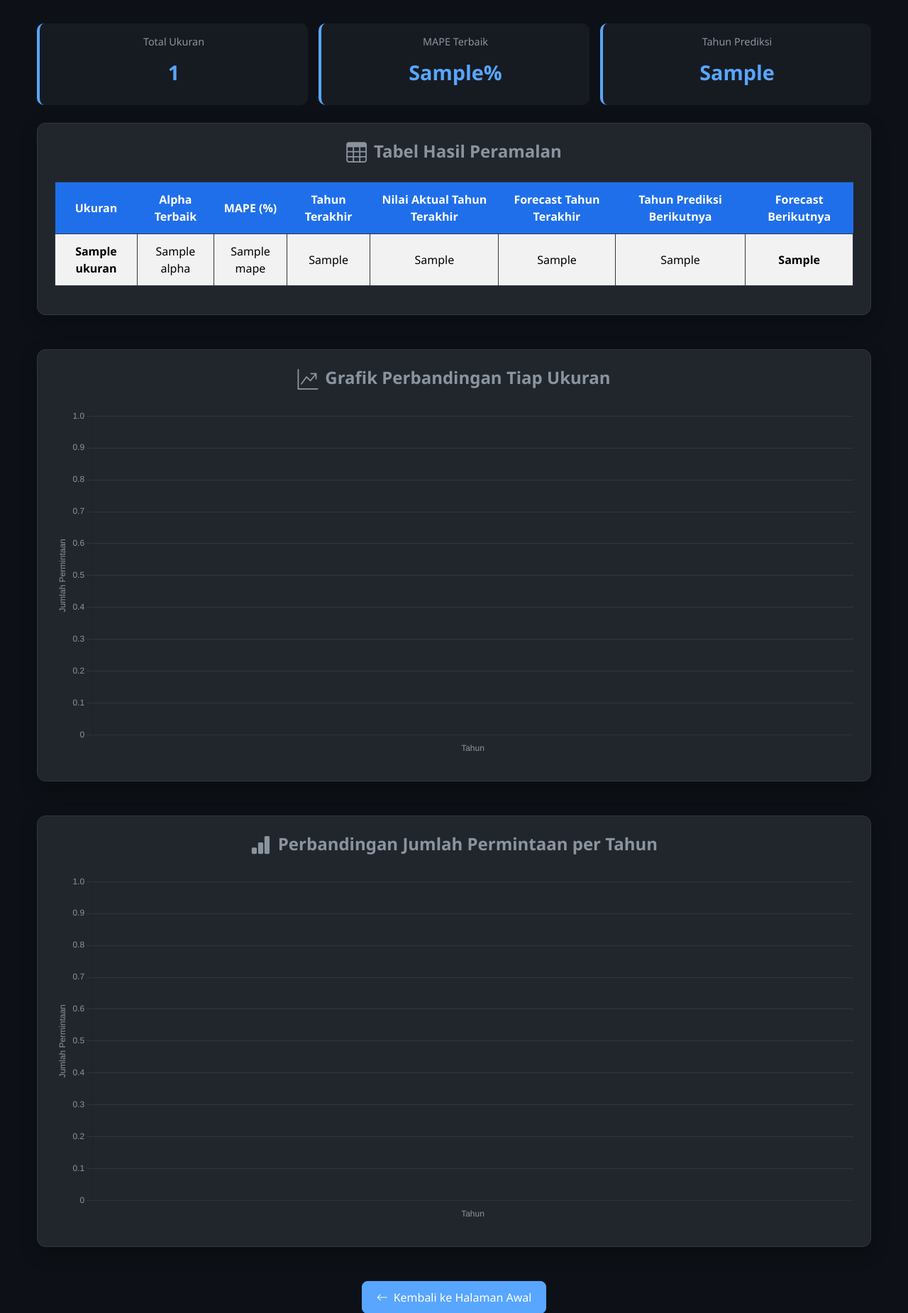
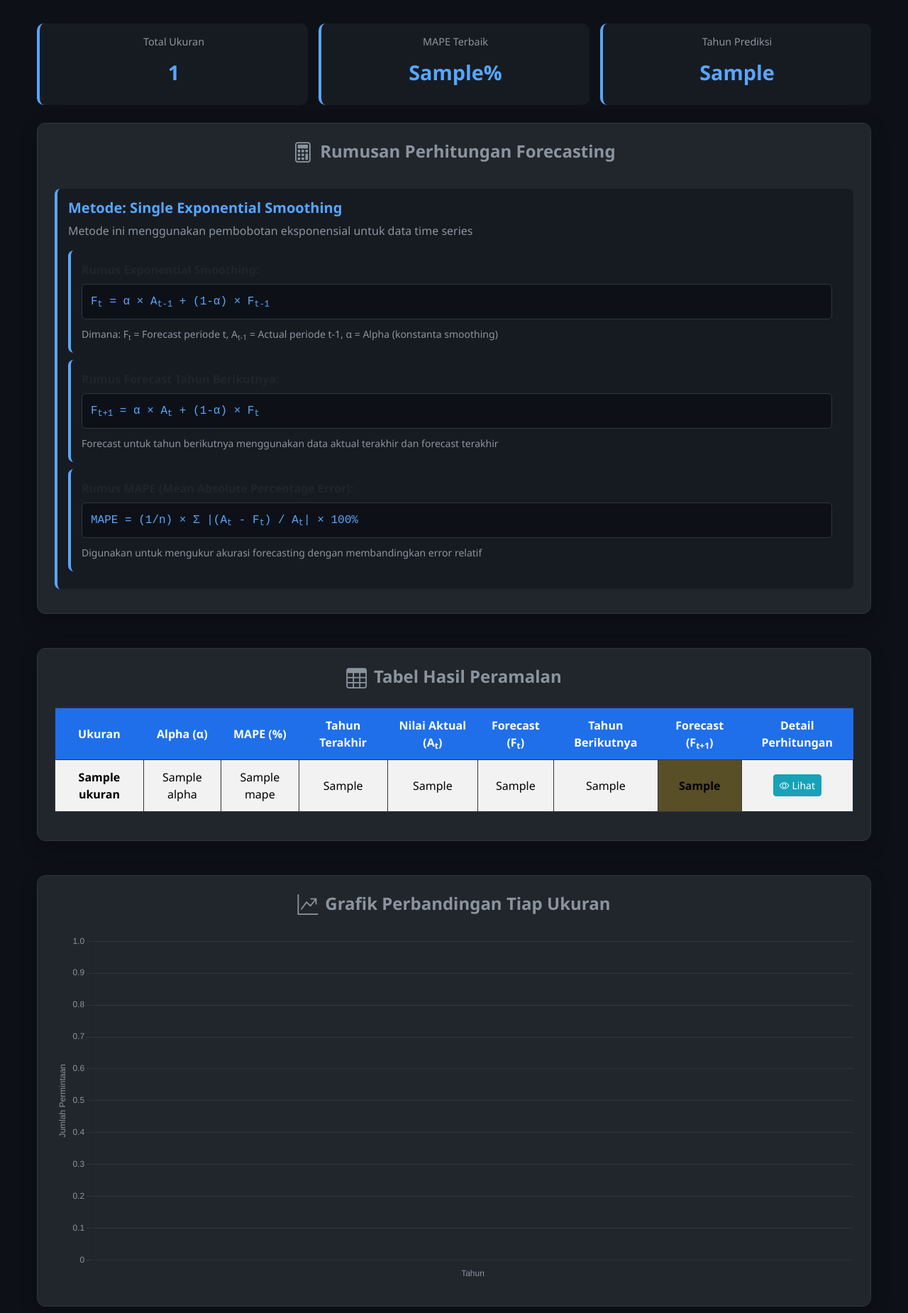
Before and after one commit to nakzuwu/BackendAplikasiAlamamater, a Django app: template forecasting/templates/forecasting/result.html in a window 1280 px wide. Shown: the part 149-1999 px from the top of the page at 71% size. Run offline with Django 5.2, Linux system fonts and the light colour scheme; the template is opened without the code that fills it: most values are stand-ins (such as "Sample title", 1, 10 or a date in 2020).

Commit message:
fix result

```diff
--- a/forecasting/templates/forecasting/result.html
+++ b/forecasting/templates/forecasting/result.html
@@ -243,6 +243,45 @@
         box-shadow: 0 4px 12px rgba(0, 0, 0, 0.3);
       }
 
+      /* New Styles for Calculation Section */
+      .calculation-card {
+        background: var(--bg-secondary);
+        border-left: 4px solid var(--accent-primary);
+        padding: 15px;
+        margin: 10px 0;
+        border-radius: 8px;
+      }
+
+      .formula {
+        font-family: "Courier New", monospace;
+        background: var(--bg-primary);
+        padding: 12px;
+        border-radius: 6px;
+        margin: 8px 0;
+        border: 1px solid var(--border-color);
+        color: var(--accent-primary);
+        font-weight: 500;
+      }
+
+      .calculation-step {
+        background: var(--bg-secondary);
+        padding: 10px;
+        border-radius: 6px;
+        margin: 5px 0;
+        border-left: 3px solid var(--success);
+      }
+
+      .btn-info {
+        background-color: #17a2b8;
+        border-color: #17a2b8;
+        color: white;
+      }
+
+      .btn-info:hover {
+        background-color: #138496;
+        border-color: #117a8b;
+      }
+
       @media (max-width: 768px) {
         .container {
           margin-top: 70px;
@@ -302,6 +341,56 @@
         </div>
       </div>
 
+      <!-- NEW: Rumusan Perhitungan Section -->
+      <div class="card p-4 mb-5">
+        <h4 class="text-secondary mb-4 text-center">
+          <i class="bi bi-calculator header-icon"></i>Rumusan Perhitungan
+          Forecasting
+        </h4>
+
+        <div class="calculation-card">
+          <h5 class="text-primary">Metode: Single Exponential Smoothing</h5>
+          <p class="text-muted">
+            Metode ini menggunakan pembobotan eksponensial untuk data time
+            series
+          </p>
+
+          <div class="calculation-card">
+            <strong>Rumus Exponential Smoothing:</strong>
+            <div class="formula">
+              F<sub>t</sub> = α × A<sub>t-1</sub> + (1-α) × F<sub>t-1</sub>
+            </div>
+            <small class="text-muted"
+              >Dimana: F<sub>t</sub> = Forecast periode t, A<sub>t-1</sub> =
+              Actual periode t-1, α = Alpha (konstanta smoothing)</small
+            >
+          </div>
+
+          <div class="calculation-card">
+            <strong>Rumus Forecast Tahun Berikutnya:</strong>
+            <div class="formula">
+              F<sub>t+1</sub> = α × A<sub>t</sub> + (1-α) × F<sub>t</sub>
+            </div>
+            <small class="text-muted"
+              >Forecast untuk tahun berikutnya menggunakan data aktual terakhir
+              dan forecast terakhir</small
+            >
+          </div>
+
+          <div class="calculation-card">
+            <strong>Rumus MAPE (Mean Absolute Percentage Error):</strong>
+            <div class="formula">
+              MAPE = (1/n) × Σ |(A<sub>t</sub> - F<sub>t</sub>) / A<sub>t</sub>|
+              × 100%
+            </div>
+            <small class="text-muted"
+              >Digunakan untuk mengukur akurasi forecasting dengan membandingkan
+              error relatif</small
+            >
+          </div>
+        </div>
+      </div>
+
       <div class="card p-4 mb-5">
         <h4 class="text-secondary mb-4 text-center">
           <i class="bi bi-table header-icon"></i>Tabel Hasil Peramalan
@@ -312,13 +401,14 @@
             <thead>
               <tr>
                 <th>Ukuran</th>
-                <th>Alpha Terbaik</th>
+                <th>Alpha (α)</th>
                 <th>MAPE (%)</th>
                 <th>Tahun Terakhir</th>
-                <th>Nilai Aktual Tahun Terakhir</th>
-                <th>Forecast Tahun Terakhir</th>
-                <th>Tahun Prediksi Berikutnya</th>
-                <th>Forecast Berikutnya</th>
+                <th>Nilai Aktual (A<sub>t</sub>)</th>
+                <th>Forecast (F<sub>t</sub>)</th>
+                <th>Tahun Berikutnya</th>
+                <th>Forecast (F<sub>t+1</sub>)</th>
+                <th>Detail Perhitungan</th>
               </tr>
             </thead>
             <tbody>
@@ -335,7 +425,17 @@
                 <td>{{ r.actual_last }}</td>
                 <td>{{ r.forecast_last }}</td>
                 <td>{{ r.tahun_next }}</td>
-                <td><strong>{{ r.forecast_next }}</strong></td>
+                <td class="bg-warning bg-opacity-25">
+                  <strong>{{ r.forecast_next }}</strong>
+                </td>
+                <td>
+                  <button
+                    class="btn btn-sm btn-info"
+                    onclick="showCalculation('{{ r.ukuran }}', {{ r.alpha }}, {{ r.actual_last }}, {{ r.forecast_last }}, {{ r.forecast_next }})"
+                  >
+                    <i class="bi bi-eye me-1"></i>Lihat
+                  </button>
+                </td>
               </tr>
               {% endfor %}
             </tbody>
@@ -366,6 +466,27 @@
       </div>
 
       {% endif %}
+
+      <!-- Modal untuk Detail Perhitungan -->
+      <div class="modal fade" id="calculationModal" tabindex="-1">
+        <div class="modal-dialog modal-lg">
+          <div class="modal-content bg-card">
+            <div class="modal-header">
+              <h5 class="modal-title text-primary">
+                Detail Perhitungan Forecasting
+              </h5>
+              <button
+                type="button"
+                class="btn-close btn-close-white"
+                data-bs-dismiss="modal"
+              ></button>
+            </div>
+            <div class="modal-body" id="calculationDetails">
+              <!-- Detail perhitungan akan dimuat di sini -->
+            </div>
+          </div>
+        </div>
+      </div>
 
       <div class="footer">
         <p>
@@ -573,6 +694,49 @@
           themeIcon.classList.add('bi-sun-fill');
         }
       });
+
+      // Fungsi untuk menampilkan detail perhitungan
+      function showCalculation(ukuran, alpha, actualLast, forecastLast, forecastNext) {
+        const part1 = (alpha * actualLast).toFixed(2);
+        const part2 = ((1 - alpha) * forecastLast).toFixed(2);
+
+        const calculation = `
+          <div class="calculation-card">
+            <h6 class="text-primary">Perhitungan Forecast untuk Ukuran <strong>${ukuran}</strong>:</h6>
+          </div>
+
+          <div class="calculation-card">
+            <strong>Rumus yang digunakan:</strong>
+            <div class="formula">F<sub>t+1</sub> = α × A<sub>t</sub> + (1-α) × F<sub>t</sub></div>
+          </div>
+
+          <div class="calculation-card">
+            <strong>Nilai Variabel:</strong>
+            <div class="calculation-step">
+              - Alpha (α) = <strong>${alpha}</strong><br>
+              - Aktual Terakhir (A<sub>t</sub>) = <strong>${actualLast}</strong><br>
+              - Forecast Terakhir (F<sub>t</sub>) = <strong>${forecastLast}</strong>
+            </div>
+          </div>
+
+          <div class="calculation-card">
+            <strong>Langkah Perhitungan:</strong>
+            <div class="calculation-step">
+              1. F<sub>t+1</sub> = ${alpha} × ${actualLast} + (1 - ${alpha}) × ${forecastLast}<br>
+              2. F<sub>t+1</sub> = ${part1} + ${part2}<br>
+              3. F<sub>t+1</sub> = <strong>${forecastNext}</strong>
+            </div>
+          </div>
+
+          <div class="alert alert-success mt-3">
+            <i class="bi bi-check-circle-fill me-2"></i>
+            <strong>Hasil Akhir:</strong> Forecast untuk tahun berikutnya = <strong>${forecastNext}</strong>
+          </div>
+        `;
+
+        document.getElementById('calculationDetails').innerHTML = calculation;
+        new bootstrap.Modal(document.getElementById('calculationModal')).show();
+      }
     </script>
 
     <!-- Bootstrap JS -->
--- a/forecasting/views.py
+++ b/forecasting/views.py
@@ -27,9 +27,6 @@ def calculate_mape(actual, forecast):
 def api_forecast(request):
     if request.method != 'POST':
         return JsonResponse({'error': 'Gunakan metode POST.'}, status=405)
-
-    import pandas as pd
-    from io import TextIOWrapper, BytesIO
 
     df = None
 
```
Also changed, not shown: 1 other file.
